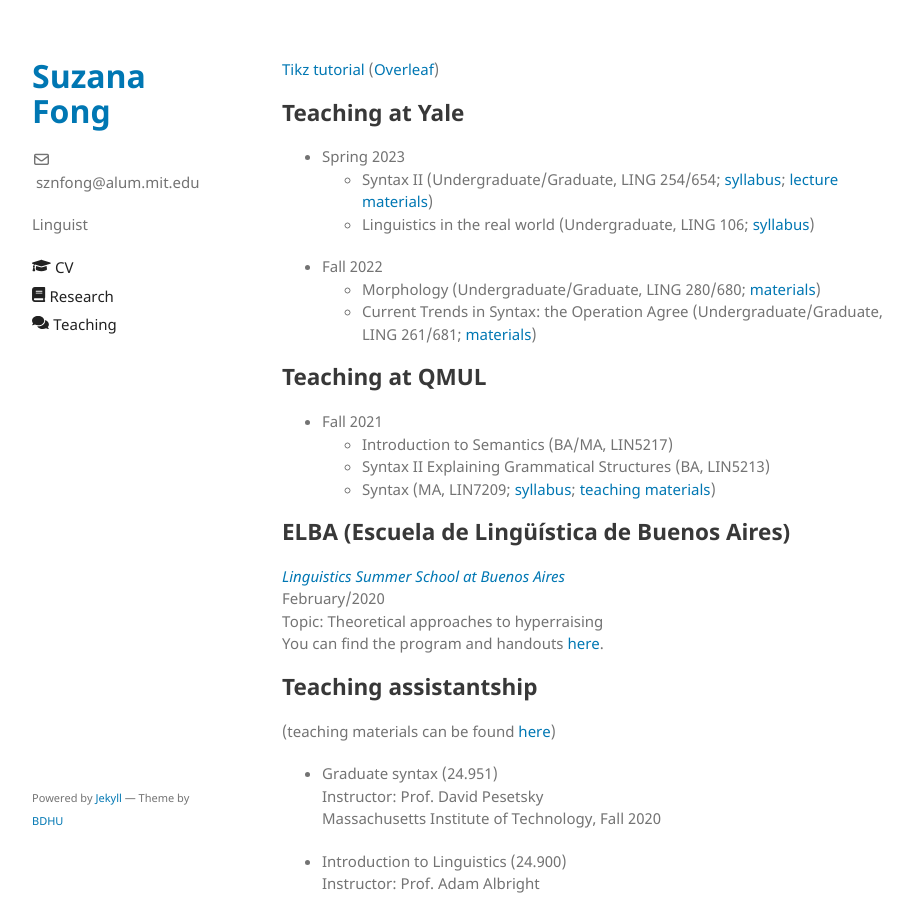
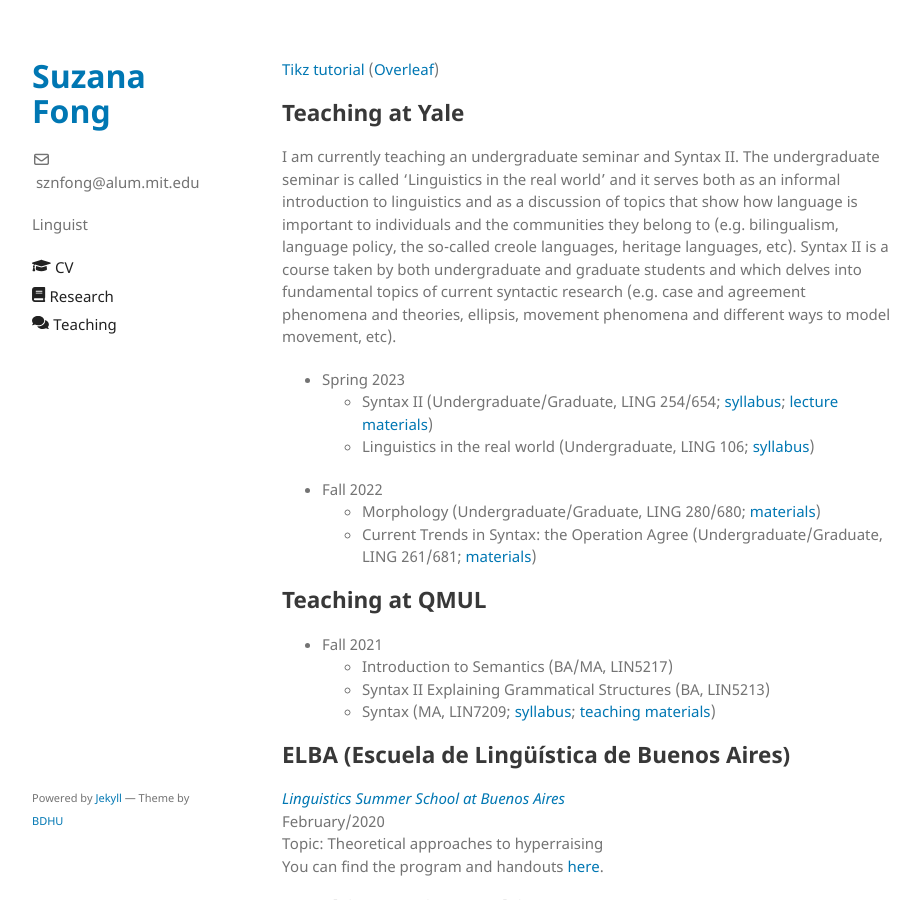
Before and after one commit to sznfng/sznfng.github.io, a Jekyll site: the page built from teaching.md, in a window 1280 px wide and 900 px high. Shown: the whole window, without its empty margins (178-1098 px from the left). Built offline with Jekyll 4.4.1, drawn with Linux system fonts in a browser that asks for light colours.

Commit message:
Update teaching.md

```diff
--- a/teaching.md
+++ b/teaching.md
@@ -6,6 +6,9 @@ title: Teaching
 [Tikz tutorial](https://sznfng.github.io/mini_tikz_tutorial.pdf) ([Overleaf](https://www.overleaf.com/read/tyrrnsrqvsth))
 
 ## Teaching at Yale
+
+I am currently teaching an undergraduate seminar and Syntax II. The undergraduate seminar is called 'Linguistics in the real world' and it serves both as an informal introduction to linguistics and as a discussion of topics that show how language is important to individuals and the communities they belong to (e.g. bilingualism, language policy, the so-called creole languages, heritage languages, etc). Syntax II is a course taken by both undergraduate and graduate students and which delves into fundamental topics of current syntactic research (e.g. case and agreement phenomena and theories, ellipsis, movement phenomena and different ways to model movement, etc).
+
 + Spring 2023
   + Syntax II (Undergraduate/Graduate, LING 254/654; [syllabus](https://www.dropbox.com/s/1wh9r7m3z7ux09t/Ling_254_654_Syntax_II_Syllabus.pdf?dl=0); [lecture materials](https://www.dropbox.com/sh/2t9a9npk975k1cg/AABqPrAB7lsxaB_EzhpqtfJ2a?dl=0))
   + Linguistics in the real world (Undergraduate, LING 106; [syllabus](https://www.dropbox.com/s/1vb09hosi3o2sqz/Syllabus_LING_106_Linguistics_in_the_real_world_Spring_2023.pdf?dl=0))
```
